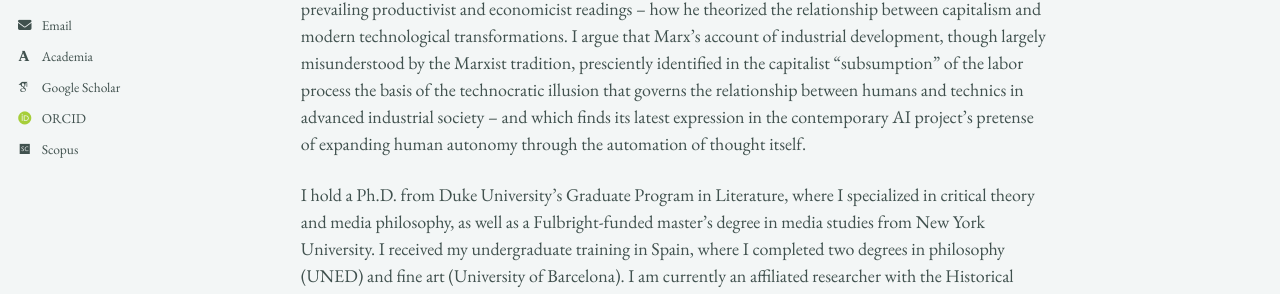
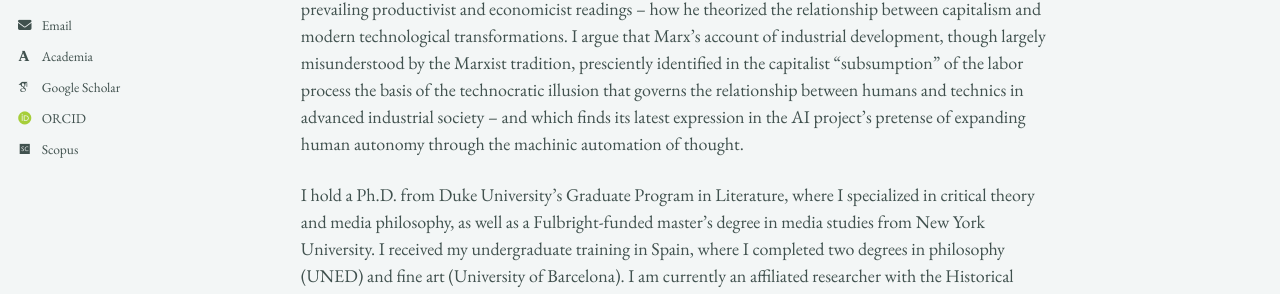
Before and after one commit to epujol90/epujol90.github.io, a Jekyll site: the page built from _pages/about.md, in a window 1280 px wide and 1069 px high. Shown: the part 413-707 px from the top of the window. Built offline with Jekyll 4.4.1, drawn with Linux system fonts in a browser that asks for light colours; some web fonts are replaced; a script bundle is joined from its source files by our own code; library files that are not in the unit come from our copies; some of the changed text lies outside the part shown.

Commit message:
Update about.md

```diff
--- a/_pages/about.md
+++ b/_pages/about.md
@@ -8,6 +8,6 @@ redirect_from:
 ---
 I am a scholar of technology, media, and aesthetics trained in continental philosophy and critical theory in Europe and the United States. My research examines how the material infrastructures of the modern world embody and uphold relations of power and domination, despite professing to liberate humanity from scarcity and toil. In addressing this paradox, I proceed from the premise that technical systems are constitutive of -- rather than external to -- human agency, culture, and institutions, and that a social ontology of technology is, therefore, necessary to make sense of our inherently technical nature and how power operates through it.
 
-In my doctoral research, I focused on the _longue durée_ of industrial modernity and the machine-mediated ordering of life in technologized society, tracing its roots to the nineteenth century. My dissertation, “Karl Marx, Philosopher of Technics: Critique, Alienation, and the Materiality of Social Power,” grounds this historical inquiry in Marx’s engagement with the industrial literature of his time, reconstructing -- against prevailing productivist and economicist readings -- how he theorized the relationship between capitalism and modern technological transformations. I argue that Marx’s account of industrial development, though largely misunderstood by the Marxist tradition, presciently identified in the capitalist "subsumption" of the labor process the basis of the technocratic illusion that governs the relationship between humans and technics in advanced industrial society -- and which finds its latest expression in the contemporary AI project's pretense of expanding human autonomy through the automation of thought itself.
+In my doctoral research, I focused on the _longue durée_ of industrial modernity and the machine-mediated ordering of life in technologized society, tracing its roots to the nineteenth century. My dissertation, “Karl Marx, Philosopher of Technics: Critique, Alienation, and the Materiality of Social Power,” grounds this historical inquiry in Marx’s engagement with the industrial literature of his time, reconstructing -- against prevailing productivist and economicist readings -- how he theorized the relationship between capitalism and modern technological transformations. I argue that Marx’s account of industrial development, though largely misunderstood by the Marxist tradition, presciently identified in the capitalist "subsumption" of the labor process the basis of the technocratic illusion that governs the relationship between humans and technics in advanced industrial society -- and which finds its latest expression in the AI project's pretense of expanding human autonomy through the machinic automation of thought.
 
 I hold a Ph.D. from Duke University’s Graduate Program in Literature, where I specialized in critical theory and media philosophy, as well as a Fulbright-funded master’s degree in media studies from New York University. I received my undergraduate training in Spain, where I completed two degrees in philosophy (UNED) and fine art (University of Barcelona). I am currently an affiliated researcher with the Historical Materialism Studies Group of the Societat Catalana de Filosofia -- the philosophy section of the Institut d’Estudis Catalans, the highest academic body for the Catalan language and culture. My work has appeared in _South Atlantic Quarterly_ and _Marx and Philosophy Review of Books_, with further articles under review at _Historical Materialism_ and _Theory, Culture & Society_, and an essay in preparation for a special issue of _Qui Parle_. Alongside my research, I have developed extensive expertise in writing pedagogy, including two years of writing center practice at Duke’s Thompson Writing Studio and teaching writing-intensive courses on media theory, philosophy of technology, and the history and politics of AI.
```
